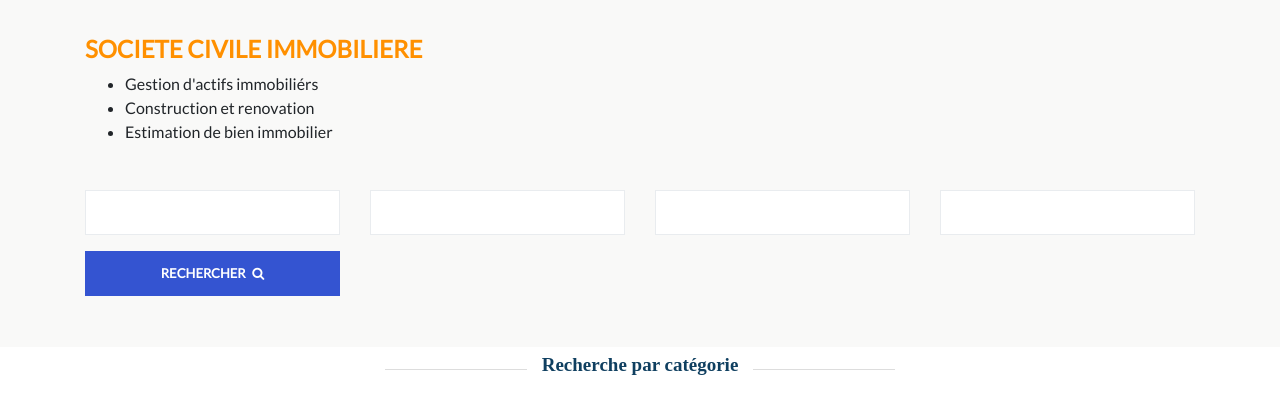
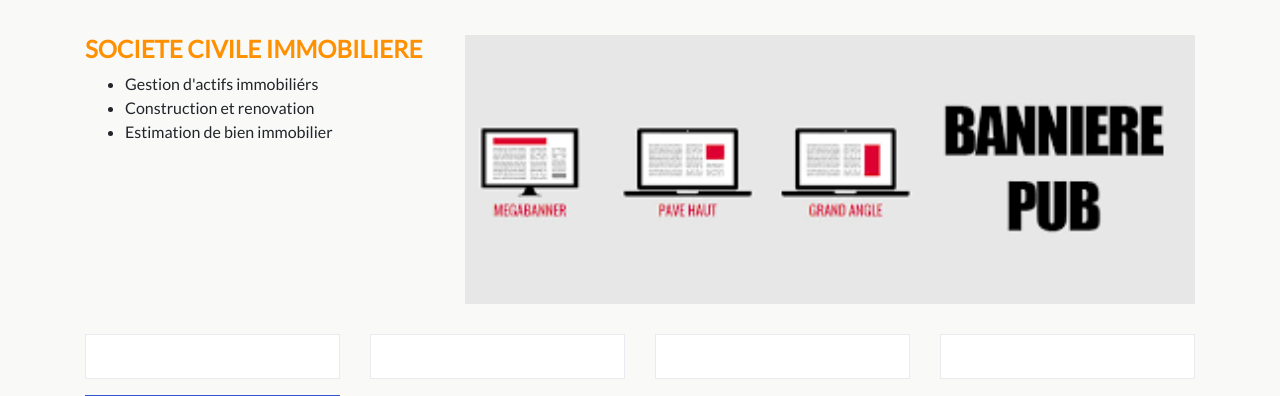
Before and after one commit to dodji05/ILEHYA-IMMO, a Symfony app: template templates/FrontEnd/index.html.twig in a window 1280 px wide. Shown: the part 136-532 px from the top of the page. Run offline with Twig, Linux system fonts and the light colour scheme; the template is opened without the code that fills it, so the values that code supplies are empty; form fields are guessed from the names that the template uses; some libraries are stand-ins or nearby versions; some web fonts are replaced.

Commit message:
banniere pub

```diff
--- a/templates/FrontEnd/index.html.twig
+++ b/templates/FrontEnd/index.html.twig
@@ -115,13 +115,16 @@
     <section class="search__area bg-light" >
         <div class="container">
             <div class="row">
-                <div class="col-12 col-md-12">
+                <div class="col-12 col-md-4">
                   <h4 style="color: #ff9000">  SOCIETE CIVILE IMMOBILIERE </h4>
                     <ul>
                         <li> Gestion d'actifs immobiliérs </li>
                         <li> Construction et renovation  </li>
                         <li> Estimation de bien immobilier  </li>
                     </ul>
+                </div>
+                <div class="col-12 col-md-8 d-sm-block d-none">
+                    <img src="{{ asset('images/app/pub/banniere-publicitaire.png') }}" width="100%">
                 </div>
 {#                <div class="col-6 col-md-6">#}
 {#                    <ul>#}
@@ -193,6 +196,16 @@
 
     {% include 'FrontEnd/partials/_recent_porperty.html.twig' with {'nature_annonce': 'terre'} %}
 
+    <div class="container d-block d-sm-none">
+        <div class="row d-flex justify-content-center">
+            <div class="col-md-12 col-lg-12 text-center">
+
+                    <img src="{{ asset('images/app/pub/banniere-publicitaire.png') }}" alt="" width="100%" class="img-fluid">
+
+            </div>
+        </div>
+    </div>
+
     <!-- ABOUT -->
     {# {% include 'FrontEnd/partials/_about.html.twig' %} #}
 
```
Also changed, not shown: public/images/app/pub/banniere-publicitaire.png (added).
